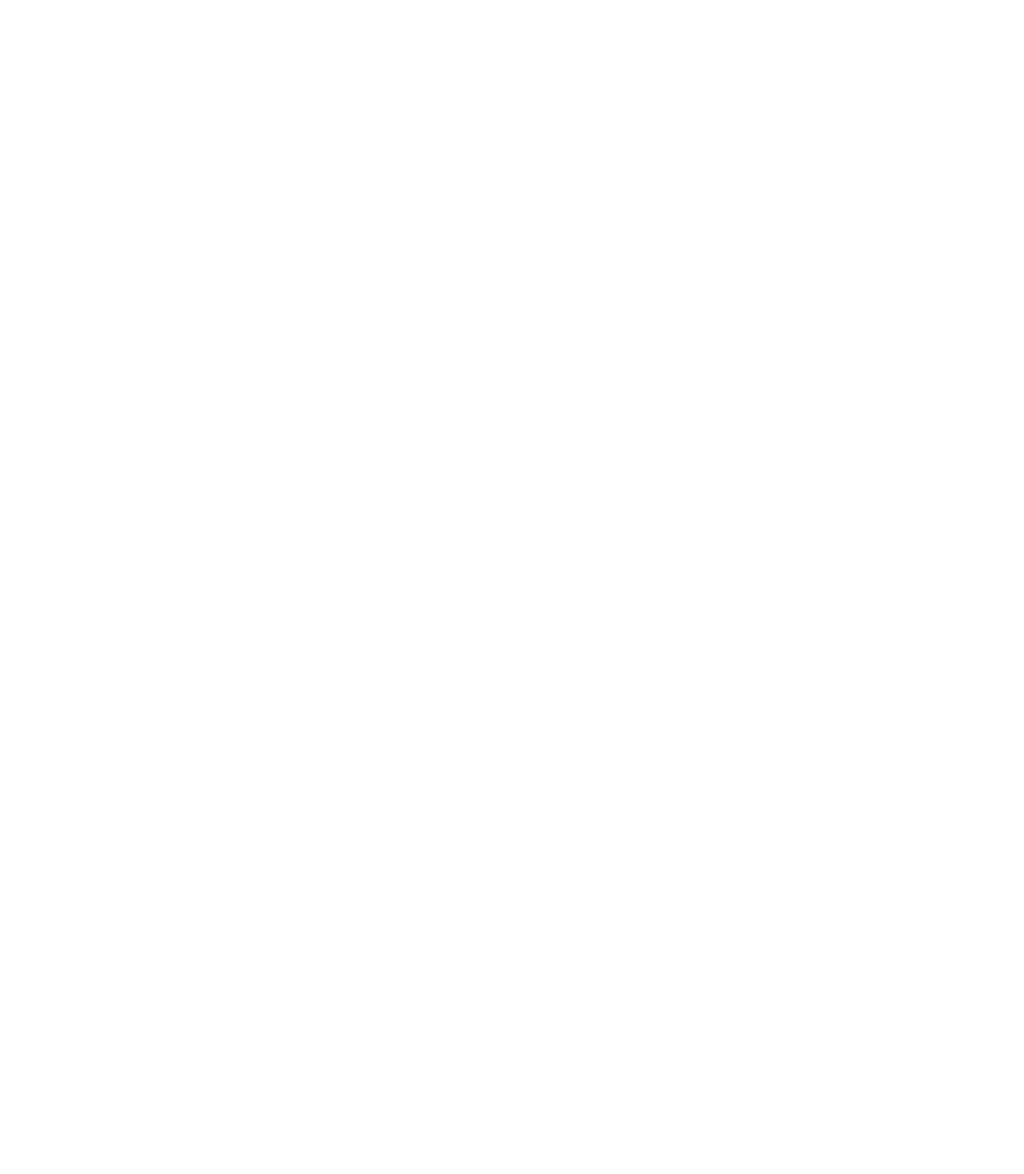
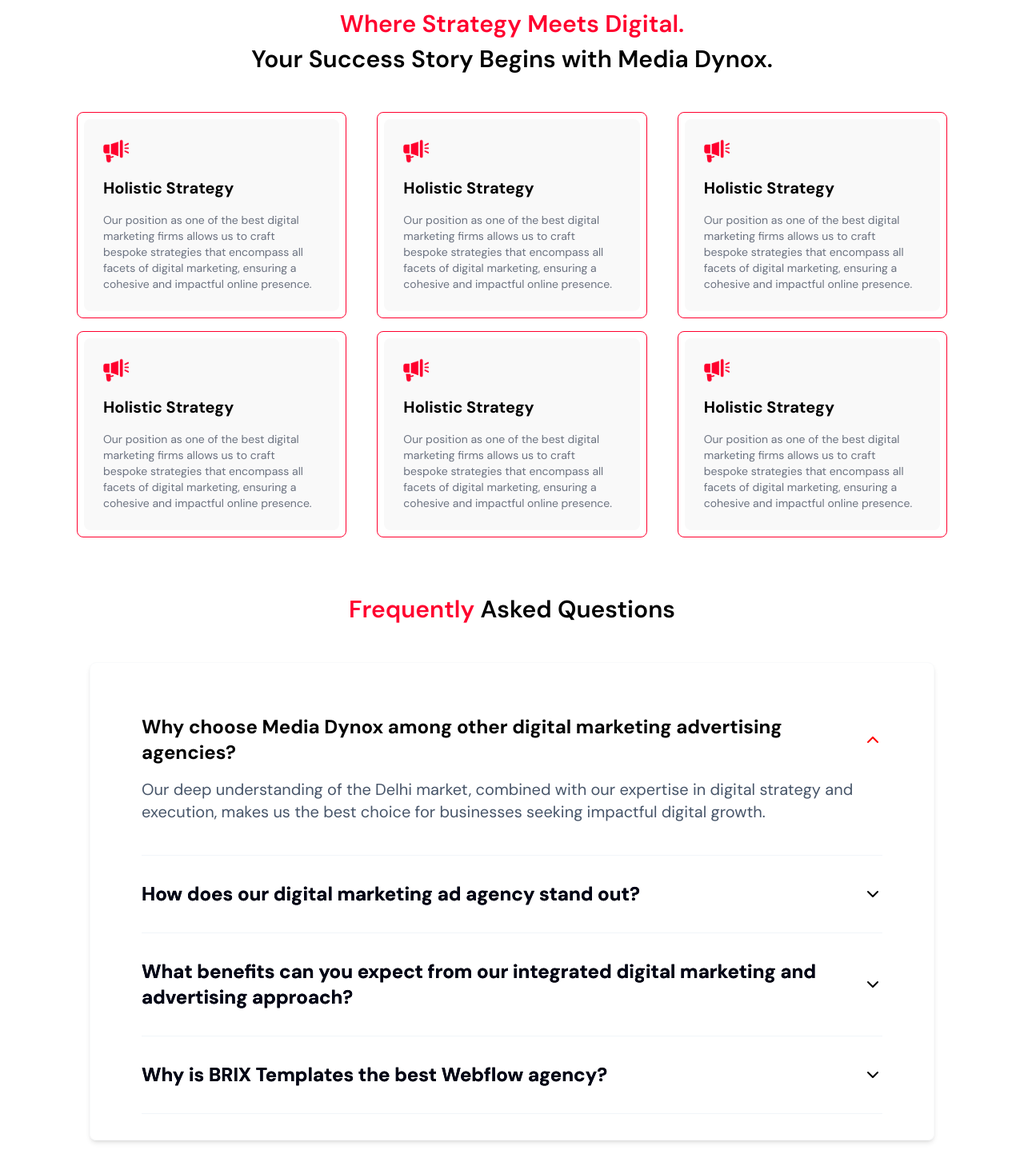
Before and after one commit to rkcoola792/landing-page, a React (Vite) app: page / in a window 1280 px wide. Shown: the part 1254-2722 px from the top of the page at 80% size. Before the commit the page ends 1234 px from the top, so only its background shows below. Built offline with nearby package versions, Linux system fonts and the light colour scheme.

Commit message:
layout done

```diff
--- a/package.json
+++ b/package.json
@@ -10,8 +10,10 @@
     "preview": "vite preview"
   },
   "dependencies": {
+    "framer-motion": "^11.0.25",
     "react": "^18.2.0",
-    "react-dom": "^18.2.0"
+    "react-dom": "^18.2.0",
+    "react-icons": "^5.0.1"
   },
   "devDependencies": {
     "@types/react": "^18.2.66",
--- /dev/null
+++ b/src/LandingPage/FAQ.jsx
@@ -0,0 +1,99 @@
+import React, { useState } from "react";
+import { FiChevronDown } from "react-icons/fi";
+import { motion } from "framer-motion";
+
+const FAQ = () => {
+  return (
+    <div className="px-4 py-12 p-8">
+      <div className="mx-auto">
+        <h3 className="text-center text-3xl font-semibold mb-4">
+          <span className="text-mainRed">Frequently</span> Asked Questions
+        </h3>
+        <div className="shadow-md px-16 py-8 rounded-lg border border-gray-50 mt-12">
+        <Question title="Why choose Media Dynox among other digital marketing advertising agencies?" defaultOpen>
+          <p className="text-xl">
+          Our deep understanding of the Delhi market, combined with our expertise in digital strategy and execution, makes us the best choice for businesses seeking impactful digital growth.
+          </p>
+        </Question>
+        <Question title="How does our digital marketing ad agency stand out?">
+          <p className="text-xl">
+            Lorem ipsum dolor sit amet consectetur adipisicing elit. Doloremque
+            laboriosam neque reprehenderit saepe eius dolorum vel consequuntur
+            perspiciatis ad vero.
+          </p>
+        </Question>
+        <Question title="What benefits can you expect from our integrated digital marketing and advertising approach?">
+          <p className="text-xl">
+            Lorem ipsum dolor sit amet consectetur adipisicing elit. Doloremque
+            laboriosam neque reprehenderit saepe eius dolorum vel consequuntur
+            perspiciatis ad vero.
+          </p>
+        </Question>
+        <Question title="Why is BRIX Templates the best Webflow agency?">
+          <p className="text-xl">
+            Lorem ipsum dolor sit amet consectetur adipisicing elit. Doloremque
+            laboriosam neque reprehenderit saepe eius dolorum vel consequuntur
+            perspiciatis ad vero.
+          </p>
+        </Question>
+        </div>
+      </div>
+    </div>
+  );
+};
+
+const Question = ({ title, children, defaultOpen = false }) => {
+  const [open, setOpen] = useState(defaultOpen);
+
+  return (
+    <motion.div
+      animate={open ? "open" : "closed"}
+      className="border-b-[1px] border-b-slate-100 py-4"
+    >
+      <button
+        onClick={() => setOpen((pv) => !pv)}
+        className="2xl:py-6 py-4 w-full flex items-center justify-between gap-4"
+      >
+        <motion.span
+          variants={{
+            open: {
+              color: "rgba(3, 6, 23, 0)",
+            },
+            closed: {
+              color: "rgba(3, 6, 23, 1)",
+            },
+          }}
+          className="text-2xl font-bold  text-left bg-gradient-to-r from-black to-black bg-clip-text"
+        >
+          {title}
+        </motion.span>
+        <motion.span
+          variants={{
+            open: {
+              rotate: "180deg",
+              color: "red",
+            },
+            closed: {
+              rotate: "0deg",
+              color: "black",
+            },
+          }}
+        >
+          <FiChevronDown className="text-2xl" />
+        </motion.span>
+      </button>
+      <motion.div
+        initial={false}
+        animate={{
+          height: open ? "fit-content" : "0px",
+          marginBottom: open ? "24px" : "0px",
+        }}
+        className="overflow-hidden text-slate-600"
+      >
+        {children}
+      </motion.div>
+    </motion.div>
+  );
+};
+
+export default FAQ;
--- a/src/LandingPage/LandingPage1.jsx
+++ b/src/LandingPage/LandingPage1.jsx
@@ -1,12 +1,16 @@
 import React from 'react'
 import Hero from './Hero'
 import Section2 from './Section2'
+import Section3 from './Section3'
+import FAQ from './FAQ'
 
 const LandingPage1 = () => {
   return (
     <div className='landing-page px-4 sm:px-24 2xl:px-0 max-w-[1280px] mx-auto'>
     <Hero></Hero>
     <Section2></Section2>
+    <Section3></Section3>
+    <FAQ></FAQ>
     </div>
   )
 }
--- /dev/null
+++ b/src/LandingPage/Section3.jsx
@@ -0,0 +1,24 @@
+import React from 'react'
+import Section3Component from './Section3Component'
+
+const Section3 = () => {
+  return (
+    <div className='section3 my-6 flex flex-col gap-12 '>
+      <div className='top flex flex-col gap-2 text-center'>
+        <h3 className='font-bold text-base'>What We Offer</h3>
+        <h3 className='text-mainRed text-3xl font-semibold'>Where Strategy Meets Digital. </h3>
+        <h3 className='text-3xl font-semibold'>Your Success Story Begins with Media Dynox.</h3>
+      </div>
+      <div className='bottom flex flex-wrap gap-4 justify-between'>
+        <Section3Component heading="Holistic Strategy" subheading="Our position as one of the best digital marketing firms allows us to craft bespoke strategies that encompass all facets of digital marketing, ensuring a cohesive and impactful online presence."/>
+        <Section3Component heading="Holistic Strategy" subheading="Our position as one of the best digital marketing firms allows us to craft bespoke strategies that encompass all facets of digital marketing, ensuring a cohesive and impactful online presence."/>
+        <Section3Component heading="Holistic Strategy" subheading="Our position as one of the best digital marketing firms allows us to craft bespoke strategies that encompass all facets of digital marketing, ensuring a cohesive and impactful online presence."/>
+        <Section3Component heading="Holistic Strategy" subheading="Our position as one of the best digital marketing firms allows us to craft bespoke strategies that encompass all facets of digital marketing, ensuring a cohesive and impactful online presence."/>
+        <Section3Component heading="Holistic Strategy" subheading="Our position as one of the best digital marketing firms allows us to craft bespoke strategies that encompass all facets of digital marketing, ensuring a cohesive and impactful online presence."/>
+        <Section3Component heading="Holistic Strategy" subheading="Our position as one of the best digital marketing firms allows us to craft bespoke strategies that encompass all facets of digital marketing, ensuring a cohesive and impactful online presence."/>
+      </div>
+    </div>
+  )
+}
+
+export default Section3
--- /dev/null
+++ b/src/LandingPage/Section3Component.jsx
@@ -0,0 +1,16 @@
+import React from 'react'
+
+const Section3Component = ({icon,heading,subheading}) => {
+  return (
+    <div className='section3-component w-[31%] border border-mainRed rounded-lg p-2'>
+    <div className='bg-secondary flex flex-col gap-4 p-6 rounded-lg'>
+        <div className='icon w-8'><img src="horn.webp" alt='icon'></img></div>
+        <div className='heading font-bold text-xl'><h2>{heading}</h2></div>
+        <div className='subheading text-sm text-gray-500'><p>{subheading}</p></div>
+    </div>
+
+    </div>
+  )
+}
+
+export default Section3Component
```
Also changed, not shown: 1 other file (tests, documents, lock files or other folders).
